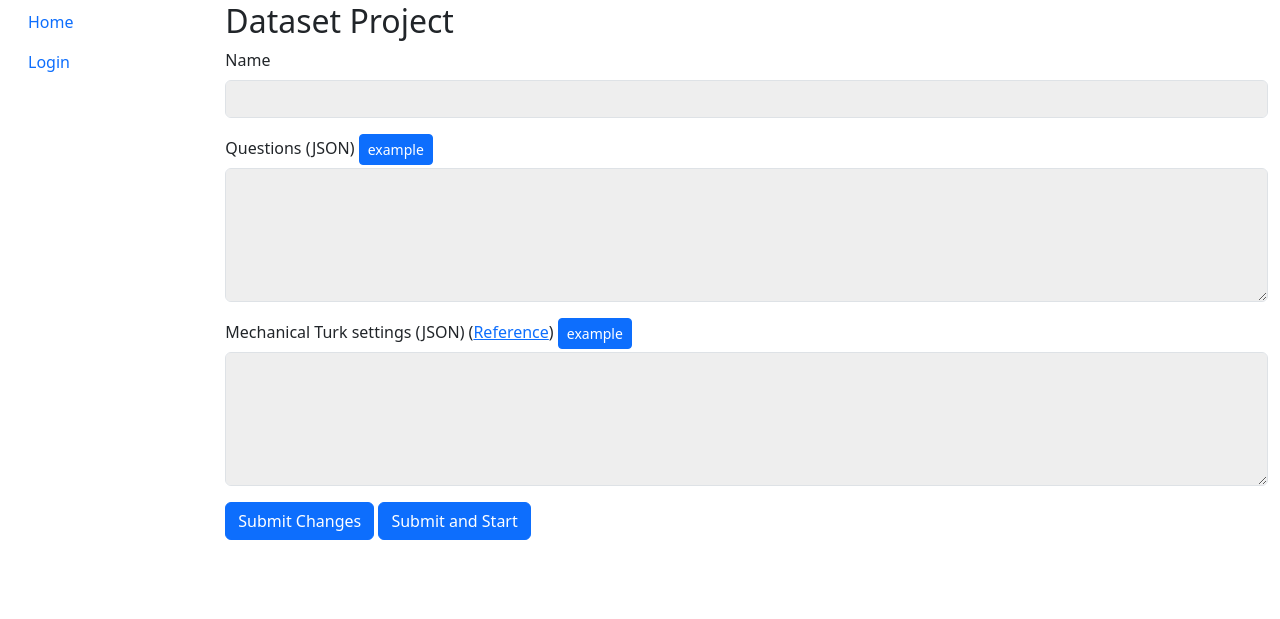
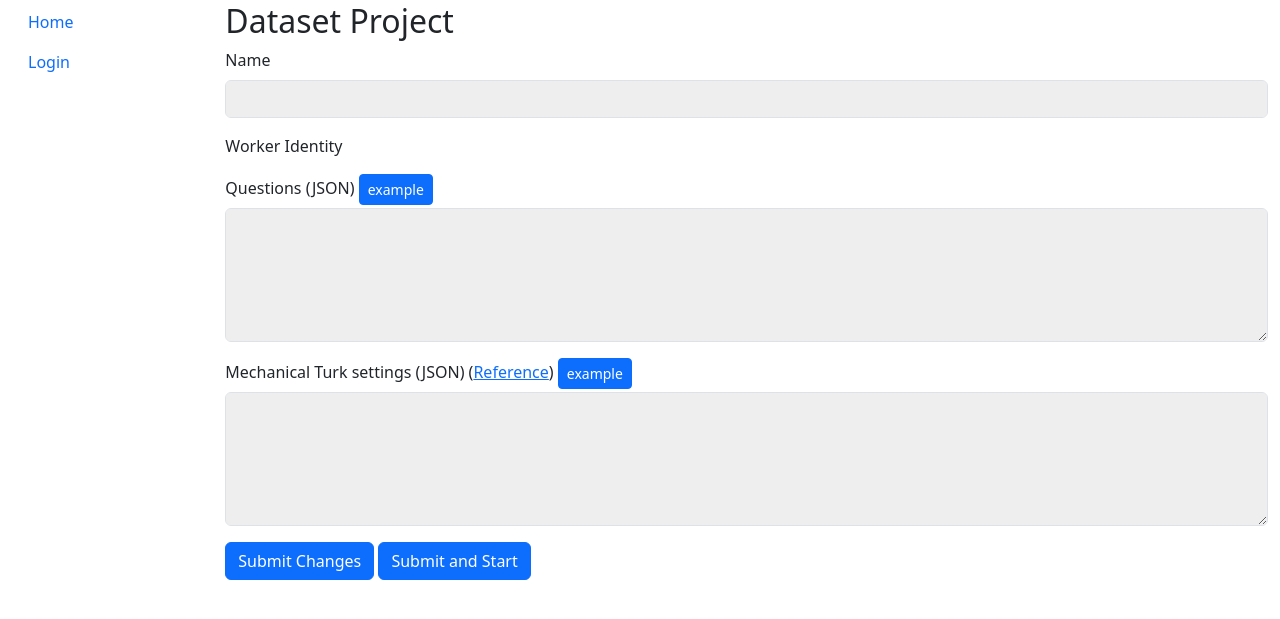
Before and after one commit to aistairc/commentary_evaluator, a Django app: template video_eval_app/templates/dataset_project.html in a window 1280 px wide. Shown: the part 70-689 px from the top of the page. Run offline with Django 5.2, Linux system fonts and the light colour scheme; the template is opened without the code that fills it, so the values that code supplies are empty; parts of the project's set-up code (start-up, migrations or seed data) failed here and were passed over; some libraries are stand-ins or nearby versions.

Commit message:
Fixed ID bug in template, added worker identity field

```diff
--- a/video_eval_app/templates/dataset_project.html
+++ b/video_eval_app/templates/dataset_project.html
@@ -18,10 +18,16 @@
       </div>
     {% endif %}
 
-    <input type="hidden" name="id" value="{{project.id}}">
     <div class="mb-3">
       <label for="project-name" class="form-label">Name</label>
       <input class="form-control" id="project-name" name="name" value="{{project.name}}" {% if project.is_started %}readonly{% endif %}>
+    </div>
+    <div class="mb-3">
+      <div class="form-label">Worker Identity</div>
+      {% for value, label in identity_choices %}
+        <input type="radio" class="form-check-input" id="identity-{{value}}" name="identity" value="{{value}}" {% if project.worker_identity == value %}checked{% endif %} {% if project.is_started %}disabled{% endif %}>
+        <label for="identity-{{value}}" class="form-check-label me-3">{{label}}</label>
+      {% endfor %}
     </div>
     <div class="mb-3">
       <label for="project-questions" class="form-label">Questions (JSON)</label> <button class="btn btn-primary btn-sm" type="button" data-bs-toggle="collapse" data-bs-target="#q-example">example</button>
--- a/video_eval_app/views.py
+++ b/video_eval_app/views.py
@@ -315,6 +315,7 @@ def dataset_project(request, dataset_id, project_id=None):
             'dataset': dataset,
             'project': project,
             'project_messages': project.messages,
+            'identity_choices': Project.WorkerIdentity.choices,
             'questions': SafeString(json.dumps(project.questions, ensure_ascii=False)),
             'turk_settings': SafeString(json.dumps(project.turk_settings, ensure_ascii=False)),
             'num_uncut_videos': dataset.dataset_videos.filter(is_cut=False).count(), # TODO: disable "Start" button if >0, show an info message
@@ -350,6 +351,7 @@ def dataset_project(request, dataset_id, project_id=None):
                         option["text"] = nh3.clean(option["text"])
             defaults = {
                 "name": request.POST["name"],
+                "worker_identity": request.POST["identity"],
                 "questions": questions,
                 "turk_settings": turk_settings,
             }
@@ -361,7 +363,7 @@ def dataset_project(request, dataset_id, project_id=None):
                 "is_busy": will_run_async_task,
             }
             project, created = Project.objects.update_or_create(
-                id=int(request.POST["id"]),
+                id=project_id,
                 defaults=defaults,
                 create_defaults=create_defaults,
             )
```
Also changed, not shown: video_eval_app/models.py (+7 -0 lines).
